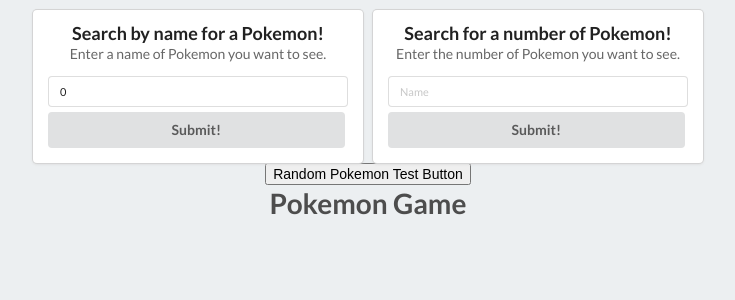
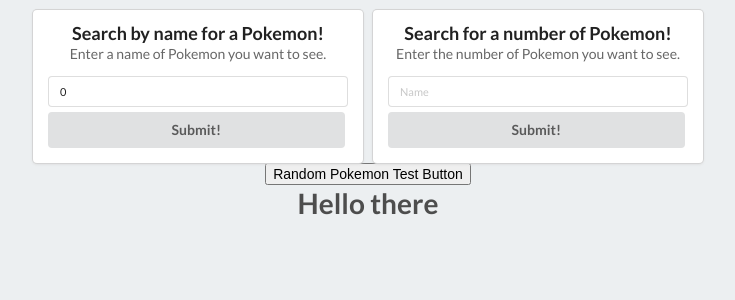
Before and after one commit to HarryCravDev/React_Practice_03, a React (Create React App) app: page / in a window 1280 px wide. Shown: the top 300 px of the page, without its empty margins (272-1007 px from the left). Built offline with nearby package versions, Linux system fonts and the light colour scheme.

Commit message:
Started on game.

```diff
--- /dev/null
+++ b/src/Components/Pokemon_Game/PlayerHand.js
@@ -0,0 +1,11 @@
+import React from "react";
+
+const PlayerHand = () => {
+  return (
+    <div>
+      <h1>Player Hand</h1>
+    </div>
+  );
+};
+
+export default PlayerHand;
--- a/src/Components/Pokemon_Game/PokemonGame.js
+++ b/src/Components/Pokemon_Game/PokemonGame.js
@@ -1,13 +1,44 @@
 import React from "react";
+import PlayerHand from "./PlayerHand";
 
-class PokemonGame extends React.Component {
-  render() {
-    return (
-      <div>
-        <h1>Pokemon Game</h1>
-      </div>
-    );
+const PokemonGame = ({ pokemon }) => {
+  if (pokemon.length !== 0) {
+    // Player Hands
+    const hand1 = [...pokemon];
+    let hand2 = [];
+
+    // Split Pokemon between Hand1 & Hand2
+    for (let i = 0; i < 3; i++) {
+      let pokemon = hand1.splice(i, 1)[0];
+      hand2.push(pokemon);
+    }
+
+    // Calculate Experience
+    let p1;
+    let p2;
+    console.log(hand2.length);
+    if (hand1.length === 3 && hand2.length === 3) {
+      p1 = hand1.reduce(
+        (exp, pokemon) => exp + pokemon.data.base_experience,
+        0
+      );
+
+      p2 = hand2.reduce(
+        (exp, pokemon) => exp + pokemon.data.base_experience,
+        0
+      );
+
+      console.log(p1);
+      console.log(p2);
+    }
   }
-}
+  console.log("Working!");
+
+  return (
+    <div>
+      <h1>Hello there</h1>
+    </div>
+  );
+};
 
 export default PokemonGame;
```
